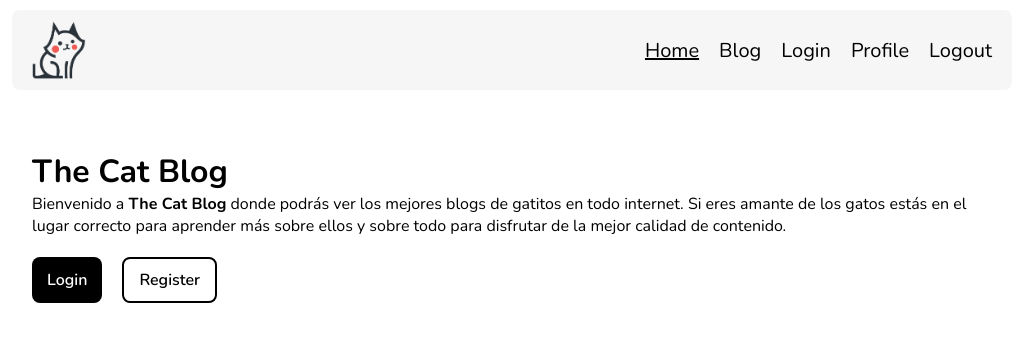
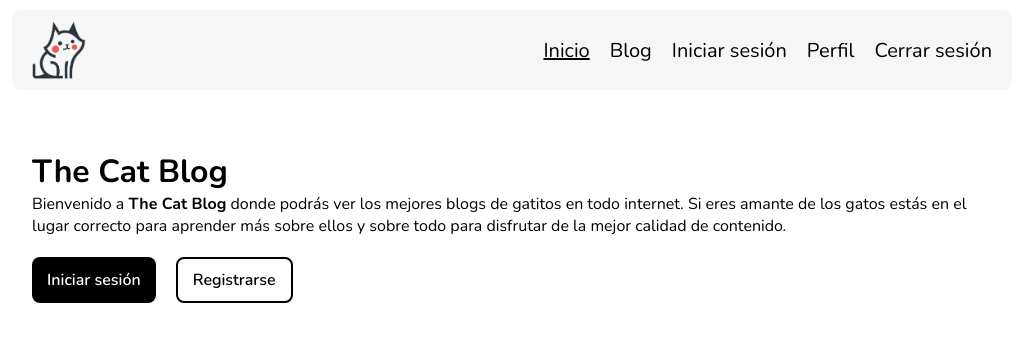
Before and after one commit to yosbergc/the-cat-blog-react-router-platzi, a React (Vite) app: page / in a window 1280 px wide. Shown: the top 342 px of the page, without its empty margins (128-1151 px from the left). Built offline with nearby package versions, Linux system fonts and the light colour scheme.

Commit message:
Changed titles to spanish

```diff
--- a/src/pages/Home/Home.jsx
+++ b/src/pages/Home/Home.jsx
@@ -4,8 +4,8 @@
             <h1>The Cat Blog</h1>
             <p>Bienvenido a <strong>The Cat Blog</strong> donde podrás ver los mejores blogs de gatitos en todo internet. Si eres amante de los gatos estás en el lugar correcto para aprender más sobre ellos y sobre todo para disfrutar de la mejor calidad de contenido.</p>
             <section className="buttons-container">
-                <button>Login</button>
-                <button className="secondary-btn">Register</button>
+                <button>Iniciar sesión</button>
+                <button className="secondary-btn">Registrarse</button>
             </section>
         </main>
     )
--- a/src/pages/Login/Login.jsx
+++ b/src/pages/Login/Login.jsx
@@ -5,7 +5,7 @@
     const passwordId = useId();
     return (
         <main>
-            <h1 className="centered">Login</h1>
+            <h1 className="centered">Iniciar sesión</h1>
             <form>
                 <label htmlFor={emailId}>Tu correo electrónico</label>
                 <input type="email" name="Email" id={emailId} />
--- a/src/pages/Logout/Logout.jsx
+++ b/src/pages/Logout/Logout.jsx
@@ -1,7 +1,7 @@
 function Logout() {
     return (
         <main>
-            <h1>Logout</h1>
+            <h1>Cerrar sesión</h1>
         </main>
     )
 }
--- a/src/pages/Profile/Profile.jsx
+++ b/src/pages/Profile/Profile.jsx
@@ -1,7 +1,7 @@
 function Profile() {
     return (
         <main>
-            <h1>Profile</h1>
+            <h1>Perfil</h1>
         </main>
     )
 }
--- a/src/pages/Register/Register.jsx
+++ b/src/pages/Register/Register.jsx
@@ -1,7 +1,7 @@
 function Register() {
     return (
         <main>
-            <h1>Register</h1>
+            <h1>Registrar</h1>
         </main>
     )
 }
--- a/src/routes/routes.js
+++ b/src/routes/routes.js
@@ -1,7 +1,7 @@
 const routes = [
     {
       to: "/",
-      text: "Home"
+      text: "Inicio"
     },
     {
       to: "/blog",
@@ -9,15 +9,15 @@
     },
     {
       to: "/login",
-      text: "Login"
+      text: "Iniciar sesión"
     },
     {
       to: "/profile",
-      text: "Profile"
+      text: "Perfil"
     },
     {
       to: "/logout",
-      text: "Logout"
+      text: "Cerrar sesión"
     },
 ]
 export { routes }
```
